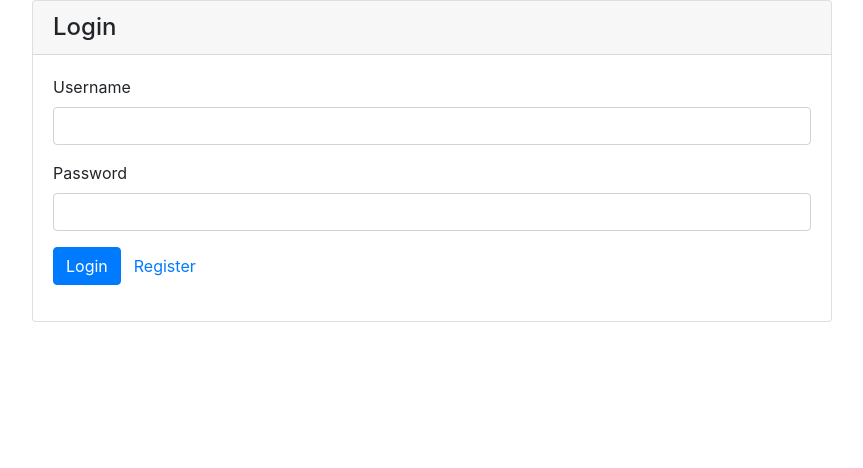
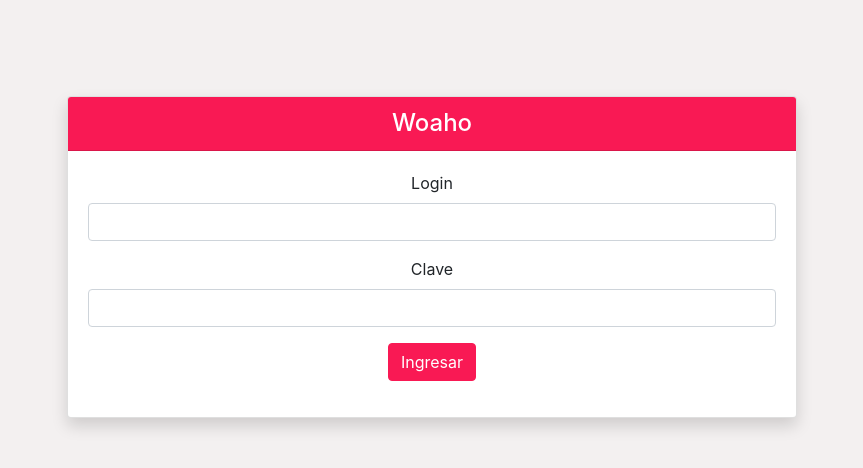
Before and after one commit to juanfernandocabuyales/waho, an Angular app in the folder adminWoahoFinal/: page / in a window 1280 px wide. Shown: the top 468 px of the page, without its empty margins (208-1071 px from the left). Built offline with nearby package versions, Linux system fonts and the light colour scheme.

Commit message:
Se ajusta la pantalla de login

```diff
--- a/adminWoahoFinal/src/app/app.component.html
+++ b/adminWoahoFinal/src/app/app.component.html
@@ -1,3 +1 @@
-<div class="app-container">
-    <router-outlet></router-outlet>
-</div>
+<router-outlet></router-outlet>
--- a/adminWoahoFinal/src/app/pages/login/login.component.html
+++ b/adminWoahoFinal/src/app/pages/login/login.component.html
@@ -1,16 +1,19 @@
-<div class="card" style="width: 50rem;">
-    <h4 class="card-header">Login</h4>
+<div class="container pt-5 mt-5">
+    <div class="row justify-content-center h-100">
+        <div class="col-sm-8 align-self-center text-center">
+            <div class="card shadow">
+                <h4 class="card-header" style="background-color:  rgba(249, 25, 84, 1);color:white">Woaho</h4>
                 <div class="card-body center-block">
                     <form [formGroup]="loginForm" (ngSubmit)="validarLogin()">
                         <div class="form-group">
-                <label for="username">Username</label>
+                            <label for="username">Login</label>
                             <input type="text" formControlName="username" class="form-control" [ngClass]="{ 'is-invalid': submitted && f.username.errors }" />
                             <div *ngIf="submitted && f.username.errors" class="invalid-feedback">
                                 <div *ngIf="f.username.errors.required">Username is required</div>
                             </div>
                         </div>
                         <div class="form-group">
-                <label for="password">Password</label>
+                            <label for="password">Clave</label>
                             <input type="password" formControlName="password" class="form-control" [ngClass]="{ 'is-invalid': submitted && f.password.errors }" />
                             <div *ngIf="submitted && f.password.errors" class="invalid-feedback">
                                 <div *ngIf="f.password.errors.required">Password is required</div>
@@ -19,10 +22,12 @@
                         <div class="form-group">
                             <button [disabled]="loading" class="btn btn-primary">
                                 <span *ngIf="loading" class="spinner-border spinner-border-sm mr-1"></span>
-                    Login
+                                Ingresar
                             </button>
-                <a routerLink="../register" class="btn btn-link">Register</a>
                         </div>
                     </form>
                 </div>
             </div>
+        </div>
+    </div>
+</div>
--- a/adminWoahoFinal/src/index.html
+++ b/adminWoahoFinal/src/index.html
@@ -10,7 +10,7 @@
     <link href="//netdna.bootstrapcdn.com/bootstrap/4.4.1/css/bootstrap.min.css" rel="stylesheet" />
 </head>
 
-<body>
+<body style="background-color: rgb(243, 240, 240);">
     <app-root></app-root>
 </body>
 
--- a/adminWoahoFinal/src/styles.css
+++ b/adminWoahoFinal/src/styles.css
@@ -15,11 +15,11 @@ a {
     box-sizing: content-box;
 }
 
-.card {
-    margin: 0 auto;
-    /* Added */
-    float: none;
-    /* Added */
-    margin-bottom: 10px;
-    /* Added */
+.degradado {
+    background-color: linear-gradient(to top, rgba(250, 103, 103, 1) 0%, rgba(249, 25, 84, 1) 65%, rgba(249, 25, 84, 1) 100%);
 }
+
+.btn-primary {
+    background-color: rgba(249, 25, 84, 1);
+    border-color: rgba(249, 25, 84, 1);
+}
```
Lines whose indentation alone changed are shown as unchanged.
